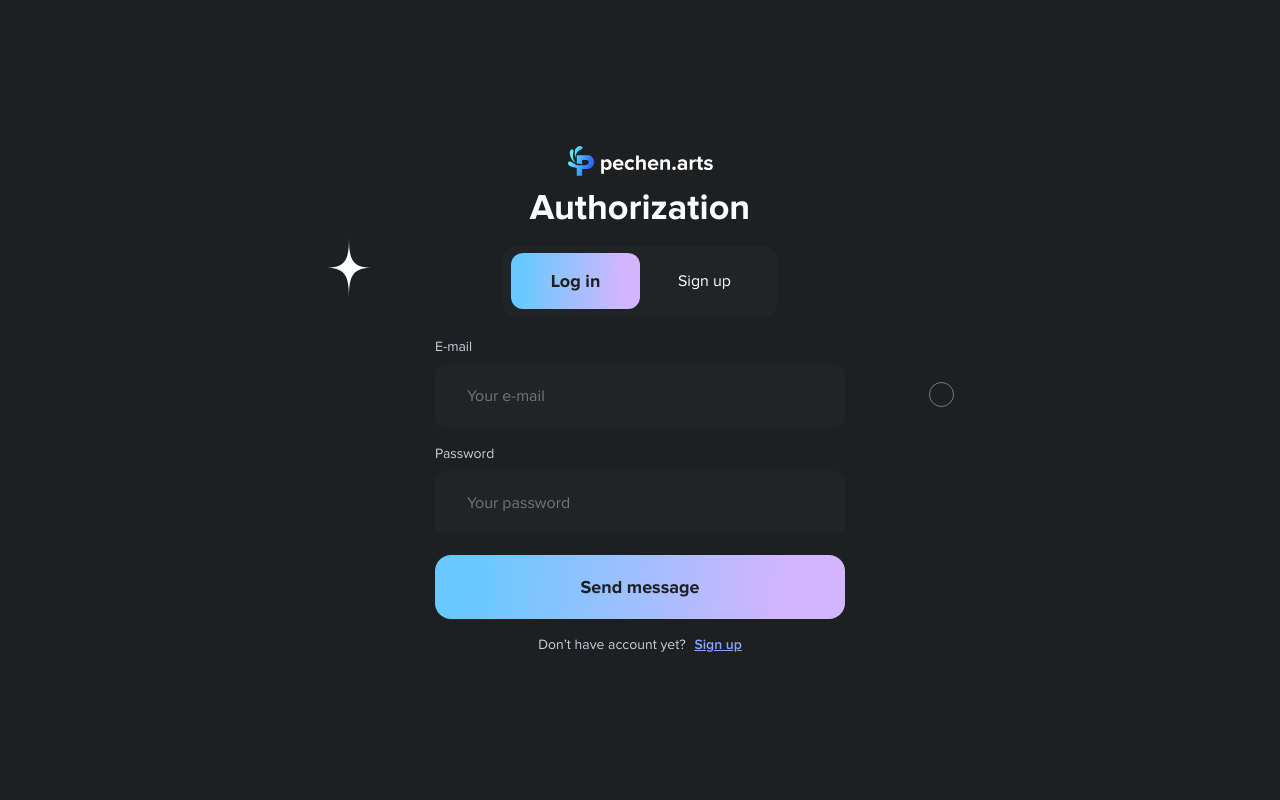
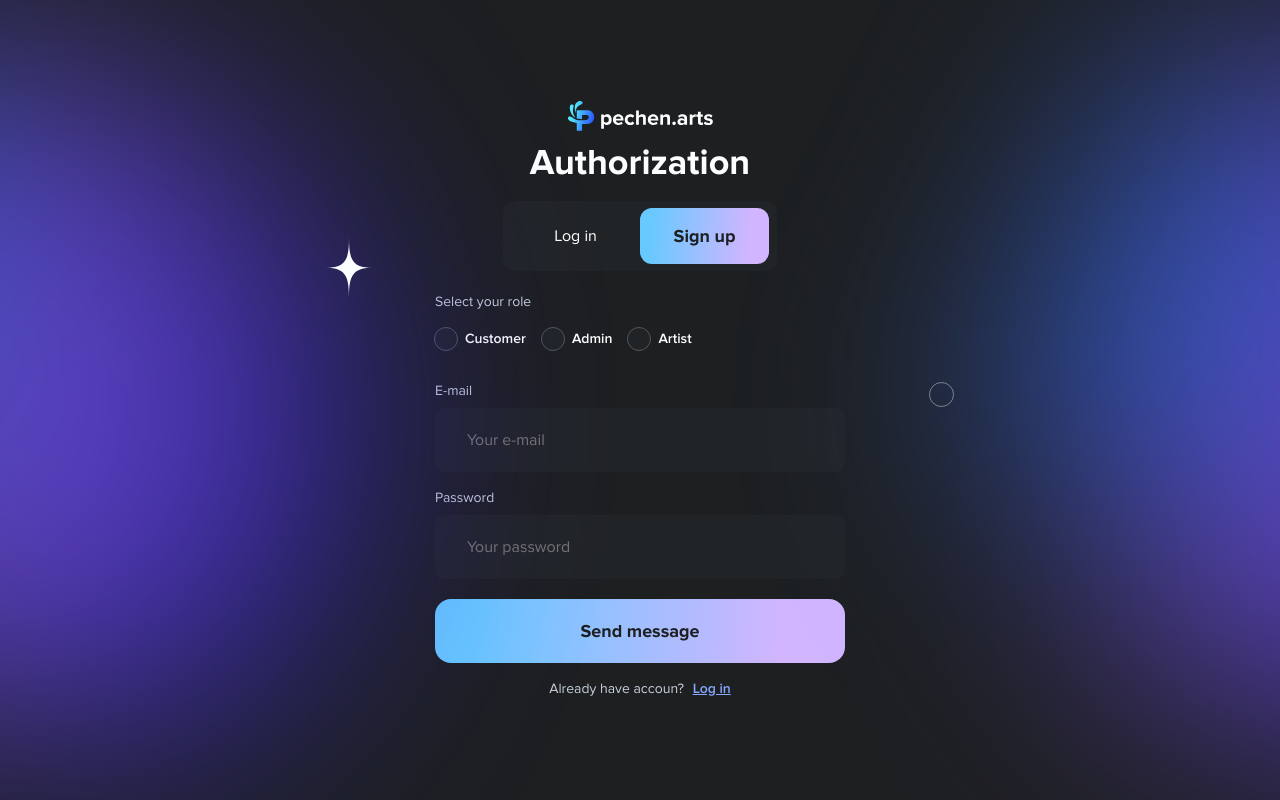
Before and after one commit to Vlas1d/ARTIST-NFT, a website: page src/authorization.html in a window 1280 px wide. Both pictures are taken after a click on the element "Sign up". Drawn offline with nearby package versions, Linux system fonts and the light colour scheme; files that its build step writes are made by us from their sources; files whose address does not match are found by name.

Commit message:
update auth

```diff
--- a/src/authorization.html
+++ b/src/authorization.html
@@ -28,7 +28,7 @@
                 <label for="loginPassword">Password</label>
                 <input type="password" name="loginPassword" id="loginPassword" placeholder="Your password" required>
                 <button class="form__btn">Send message</button>
-                <div class="form__info">Don’t have account yet? <span>Sign up</span></div>
+                <div class="form__info">Don’t have account yet? <span data-auth="reg">Sign up</span></div>
             </form>
 
             <form class="form__registration">
@@ -46,7 +46,7 @@
                 <label for="registrationPassword" class="registrationPassword">Password</label>
                 <input type="password" name="registrationPassword" id="registrationPassword" placeholder="Your password" required>
                 <button class="form__btn">Send message</button>
-                <div class="form__info">Already have accoun? <span>Log in</span></div>
+                <div class="form__info">Already have accoun? <span data-auth="login">Log in</span></div>
             </form>
         </div>
     </section>
@@ -77,7 +77,6 @@
         </svg>
 
     </div>
-
     <script src="js/login.js"></script>
 </body>
 
--- a/src/js/login.js
+++ b/src/js/login.js
@@ -1,5 +1,48 @@
-import * as ftp from './modules/functions.js'
+document.addEventListener('DOMContentLoaded', () => {
+    const authSwitch = document.querySelector('.authorization__switch');
+    const authLogin = document.querySelector('.authorization__login');
+    const authReg = document.querySelector('.authorization__registration');
 
-document.addEventListener('DOMContentLoaded', () => {
-    ftp();
-})
+    const loginForm = document.querySelector('.form__login');
+    const regForm = document.querySelector('.form__registration');
+
+    const formInfo = document.querySelectorAll('.form__info span');
+
+    const switchAuth = isSwitch => {
+        if (isSwitch) {
+            authSwitch.classList.add('authorization__switch_active');
+            authLogin.classList.remove('authorization__login_active');
+            authReg.classList.add('authorization__registration_active');
+            switchForm(isSwitch);
+        } else {
+            authSwitch.classList.remove('authorization__switch_active');
+            authLogin.classList.add('authorization__login_active');
+            authReg.classList.remove('authorization__registration_active');
+            switchForm(isSwitch);
+        }
+    };
+
+    const switchForm = isSwitch => {
+        if (isSwitch) {
+            loginForm.classList.remove('form_active');
+            regForm.classList.add('form_active');
+        } else {
+            loginForm.classList.add('form_active');
+            regForm.classList.remove('form_active');
+        }
+    };
+
+    authSwitch.addEventListener('click', ({ target }) => {
+        if (target.classList.contains('authorization__login')) {
+            switchAuth(false);
+        } else {
+            switchAuth(true);
+        }
+    });
+
+    formInfo.forEach(elem => {
+        elem.addEventListener('click', ({target}) => {
+            target.getAttribute('data-auth') == 'login' ? switchAuth(false) : switchAuth(true);
+        });
+    });
+});
--- a/src/sass/style.authorization.scss
+++ b/src/sass/style.authorization.scss
@@ -182,6 +182,7 @@ body {
             font-size: 14px;
             line-height: 24px;
             color: #fcffff;
+            cursor: pointer;
             &::before {
                 content: '';
                 margin-right: 8px;
@@ -227,7 +228,7 @@ body {
     height: 700px;
     opacity: 0.7;
     filter: blur(124.532px);
-    z-index: -1;
+    z-index: 0;
     top: 50%;
     transform: translateY(-50%);
     img {
```
Also changed, not shown: dist/authorization.html, dist/css/style.authorization.min.css.
